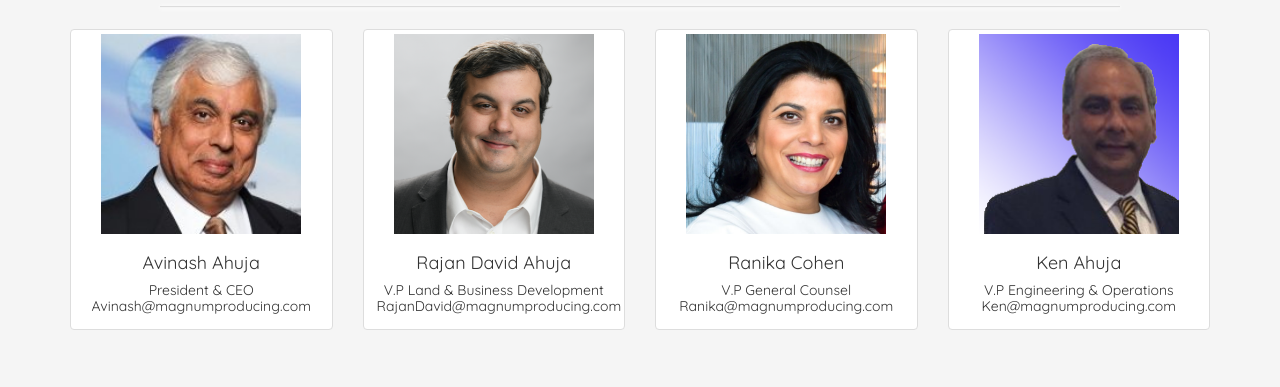
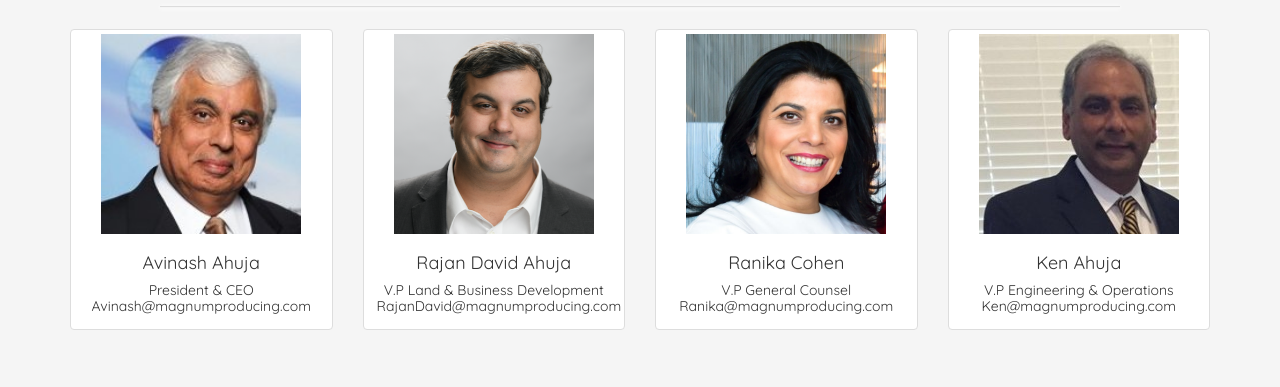
Before and after one commit to mishaun/MagnumWebsite2021, a plain HTML site: page team.html in a window 1280 px wide. Shown: the part 406-793 px from the top of the page. Drawn offline with nearby package versions, Linux system fonts and the light colour scheme.

Commit message:
changed team html for pic extension for ken

```diff
--- a/team.html
+++ b/team.html
@@ -121,7 +121,7 @@
             </div>
             <div class="col-lg-3 col-md-6 col-sm-6 col-xs-12">
                 <div class="thumbnail index">
-                    <img src="pics/Team/ken.png">
+                    <img src="pics/Team/ken.jpeg">
                     <div class="caption">
                         <h4>Ken Ahuja</h4>
                         <h5>V.P Engineering & Operations</h5>
```
